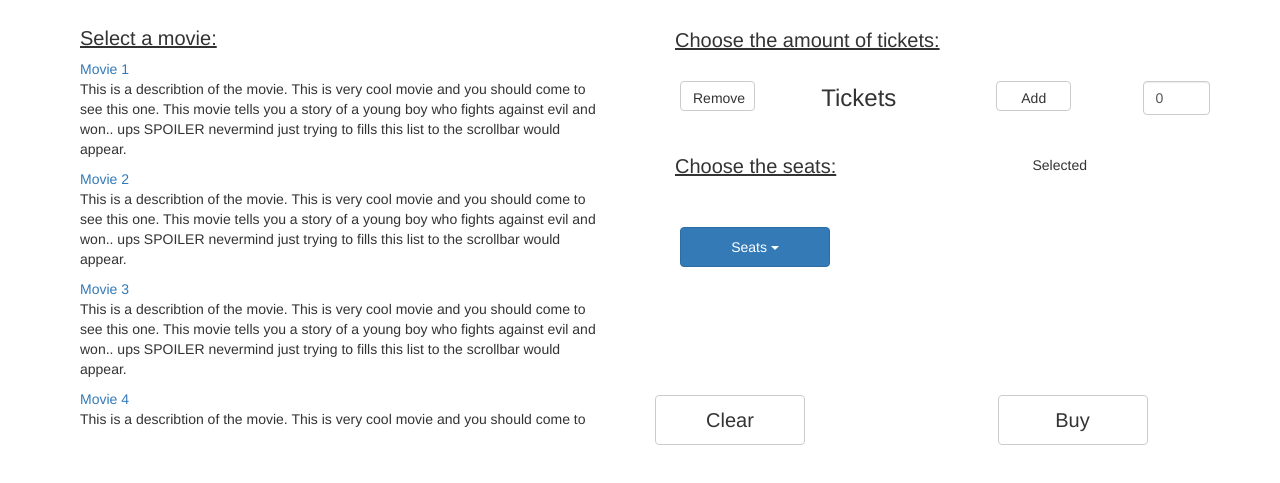
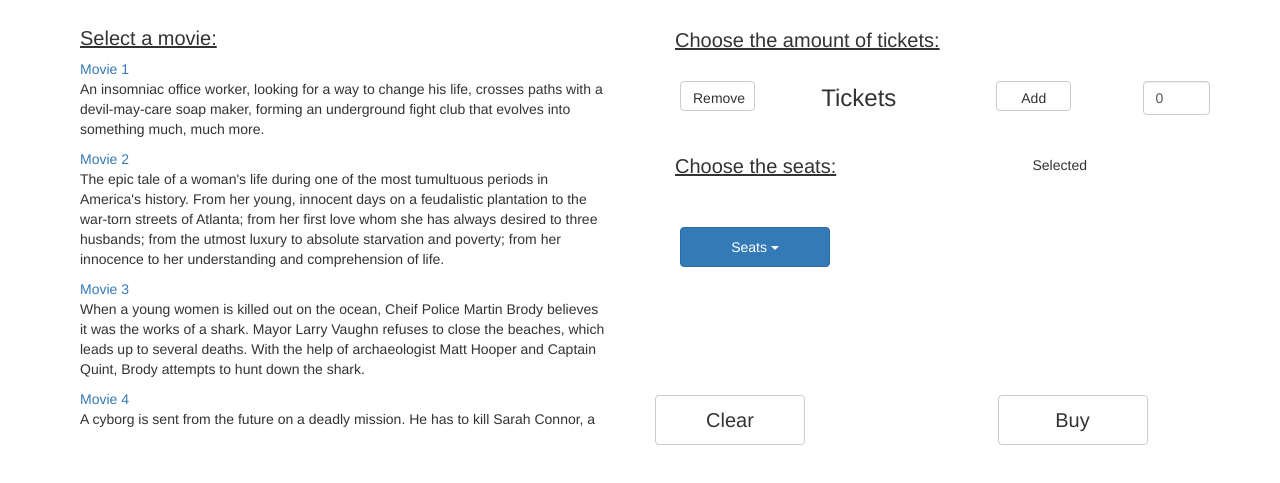
Before and after one commit to ocidique/task-interface-demos, a website: page movie-ticket-vending-machine-text.html in a window 1280 px wide. Shown: the part 73-556 px from the top of the page. Drawn offline with nearby package versions, Linux system fonts and the light colour scheme.

Commit message:
Added right text descriptions to movies

```diff
--- a/movie-ticket-vending-machine-text.html
+++ b/movie-ticket-vending-machine-text.html
@@ -18,14 +18,14 @@
 			<div class="col-sm-6">
 				<h2 id="selecth">Select a movie:</h2>
 				<div id="movies" class="vertical-menu">
-					<p id="movie1" onclick="selectmovie('movie1')"><a href="#" class="active">Movie 1</a> <br> This is a describtion of the movie. This is very cool movie and you should come to see this one. This movie tells you a story of a young boy who fights against evil and won.. ups SPOILER nevermind just trying to fills this list to the scrollbar would appear.</p>
-					<p id="movie2" onclick="selectmovie('movie2')"> <a href="#" >Movie 2</a> <br> This is a describtion of the movie. This is very cool movie and you should come to see this one. This movie tells you a story of a young boy who fights against evil and won.. ups SPOILER nevermind just trying to fills this list to the scrollbar would appear.</p>
-					<p id="movie3" onclick="selectmovie('movie3')"><a href="#" >Movie 3</a> <br> This is a describtion of the movie. This is very cool movie and you should come to see this one. This movie tells you a story of a young boy who fights against evil and won.. ups SPOILER nevermind just trying to fills this list to the scrollbar would appear.</p>
-					<p id="movie4" onclick="selectmovie('movie4')"><a href="#" >Movie 4</a> <br> This is a describtion of the movie. This is very cool movie and you should come to see this one. This movie tells you a story of a young boy who fights against evil and won.. ups SPOILER nevermind just trying to fills this list to the scrollbar would appear.</p>
-					<p id="movie5" onclick="selectmovie('movie5')"><a href="#" >Movie 5</a> <br> This is a describtion of the movie. This is very cool movie and you should come to see this one. This movie tells you a story of a young boy who fights against evil and won.. ups SPOILER nevermind just trying to fills this list to the scrollbar would appear.</p>
-					<p id="movie6" onclick="selectmovie('movie6')"><a href="#" >Movie 6</a> <br> This is a describtion of the movie. This is very cool movie and you should come to see this one. This movie tells you a story of a young boy who fights against evil and won.. ups SPOILER nevermind just trying to fills this list to the scrollbar would appear.</p>
-					<p id="movie7" onclick="selectmovie('movie7')"><a href="#" >Movie 7</a> <br> This is a describtion of the movie. This is very cool movie and you should come to see this one. This movie tells you a story of a young boy who fights against evil and won.. ups SPOILER nevermind just trying to fills this list to the scrollbar would appear.</p>
-					<p id="movie8" onclick="selectmovie('movie8')"><a href="#" >Movie 8</a> <br> This is a describtion of the movie. This is very cool movie and you should come to see this one. This movie tells you a story of a young boy who fights against evil and won.. ups SPOILER nevermind just trying to fills this list to the scrollbar would appear.</p>
+					<p id="movie1" onclick="selectmovie('movie1')"><a href="#" class="active">Movie 1</a> <br> An insomniac office worker, looking for a way to change his life, crosses paths with a devil-may-care soap maker, forming an underground fight club that evolves into something much, much more.</p>
+					<p id="movie2" onclick="selectmovie('movie2')"> <a href="#" >Movie 2</a> <br> The epic tale of a woman's life during one of the most tumultuous periods in America's history. From her young, innocent days on a feudalistic plantation to the war-torn streets of Atlanta; from her first love whom she has always desired to three husbands; from the utmost luxury to absolute starvation and poverty; from her innocence to her understanding and comprehension of life.</p>
+					<p id="movie3" onclick="selectmovie('movie3')"><a href="#" >Movie 3</a> <br> When a young women is killed out on the ocean, Cheif Police Martin Brody believes it was the works of a shark. Mayor Larry Vaughn refuses to close the beaches, which leads up to several deaths. With the help of archaeologist Matt Hooper and Captain Quint, Brody attempts to hunt down the shark.</p>
+					<p id="movie4" onclick="selectmovie('movie4')"><a href="#" >Movie 4</a> <br> A cyborg is sent from the future on a deadly mission. He has to kill Sarah Connor, a young woman whose life will have a great significance in years to come. Sarah has only one protector - Kyle Reese - also sent from the future. The Terminator uses his exceptional intelligence and strength to find Sarah, but is there any way to stop the seemingly indestructible cyborg ?</p>
+					<p id="movie5" onclick="selectmovie('movie5')"><a href="#" >Movie 5</a> <br> 84 years later, a 100 year-old woman named Rose DeWitt Bukater tells the story to her granddaughter Lizzy Calvert, Brock Lovett, Lewis Bodine, Bobby Buell and Anatoly Mikailavich on the Keldysh about her life set in April 10th 1912, on a ship called Titanic when young Rose boards the departing ship with the upper-class passengers and her mother, Ruth DeWitt Bukater, and her fiancé, Caledon Hockley. Meanwhile, a drifter and artist named Jack Dawson and his best friend Fabrizio De Rossi win third-class tickets to the ship in a game. And she explains the whole story from departure until the death of Titanic on its first and last voyage April 15th, 1912 at 2:20 in the morning.</p>
+					<p id="movie6" onclick="selectmovie('movie6')"><a href="#" >Movie 6</a> <br> An insomniac office worker, looking for a way to change his life, crosses paths with a devil-may-care soap maker, forming an underground fight club that evolves into something much, much more.</p>
+					<p id="movie7" onclick="selectmovie('movie7')"><a href="#" >Movie 7</a> <br> An insomniac office worker, looking for a way to change his life, crosses paths with a devil-may-care soap maker, forming an underground fight club that evolves into something much, much more.</p>
+					<p id="movie8" onclick="selectmovie('movie8')"><a href="#" >Movie 8</a> <br> An insomniac office worker, looking for a way to change his life, crosses paths with a devil-may-care soap maker, forming an underground fight club that evolves into something much, much more.</p>
 				</div>
 			</div>
 			<div class="col-sm-6">
```
Also changed, not shown: movie-ticket-vending-machine-icon.html (+1 -1 lines).
